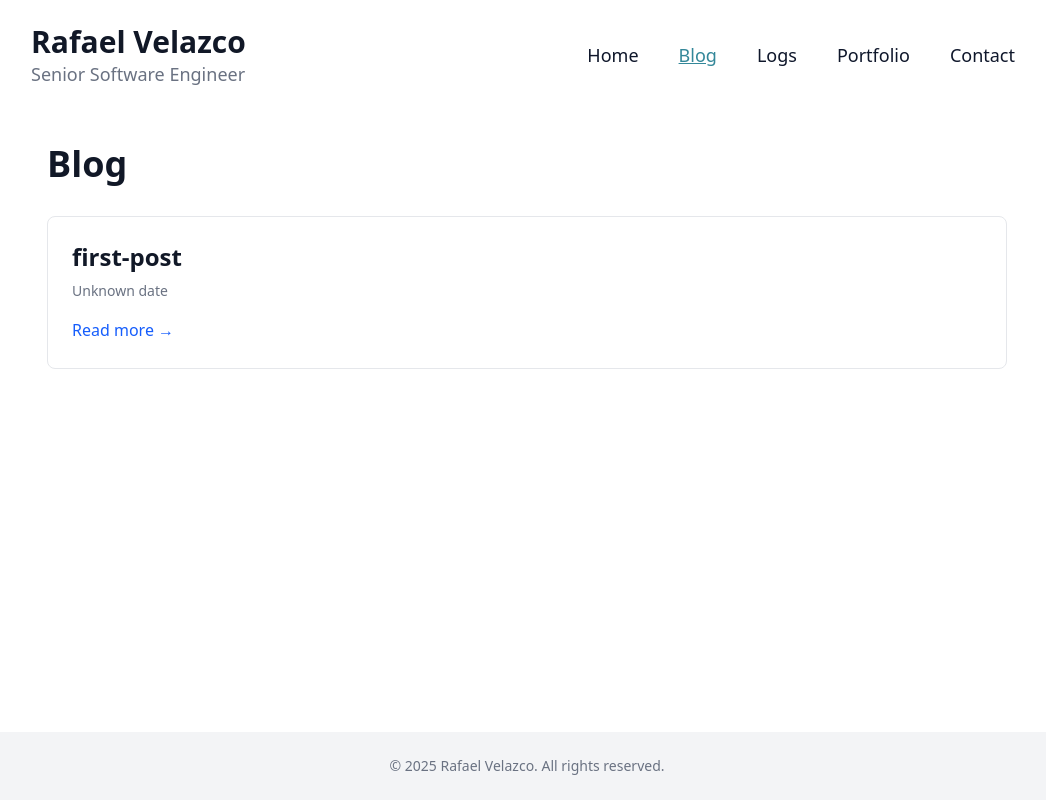
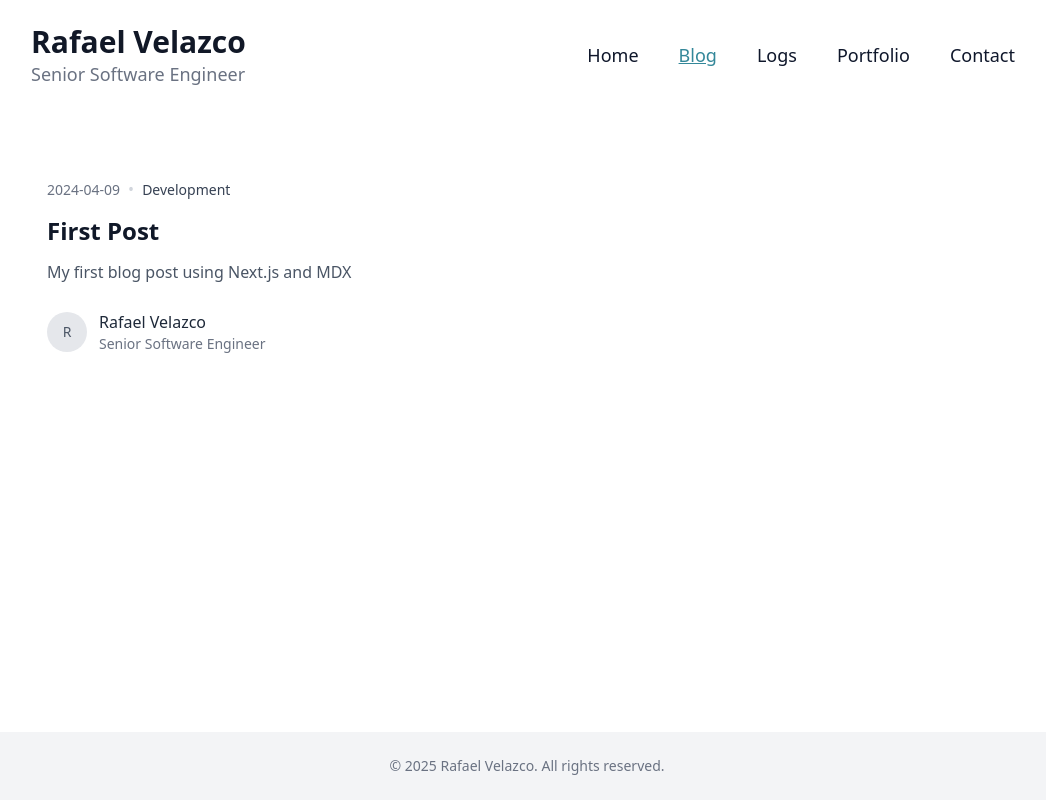
Before and after one commit to rjvelazco/rjvelazco-v2, a Next.js app: page /blog in a window 1280 px wide. Shown: the whole page, without its empty margins (113-1159 px from the left). Built offline with nearby package versions, Linux system fonts and the light colour scheme.

Commit message:
feat: refactor blog page to utilize new utility functions, enhance post rendering, and improve author display

```diff
--- a/src/app/(site)/blog/page.tsx
+++ b/src/app/(site)/blog/page.tsx
@@ -1,99 +1,69 @@
-import fs from 'fs';
-import path from 'path';
-
-import Link from 'next/link';
+import Link from "next/link";
+import { BlogPost, getPosts } from "./utils";
 
 export const metadata = {
-  title: 'Blog | My Portfolio',
-  description: 'Read the latest articles about web development, programming, and more.',
+  title: "Blog | My Portfolio",
+  description:
+    "Read the latest articles about web development, programming, and more.",
 };
 
-export default function BlogPage() {
-  const posts = getAllPosts();
+// Author component for blog posts
+const Author = ({ name, role }: { name: string; role: string }) => (
+  <div className="flex items-center mt-6">
+    <div className="w-10 h-10 bg-gray-200 dark:bg-gray-700 rounded-full flex items-center justify-center text-gray-600 dark:text-gray-300 text-sm font-medium">
+      {name.charAt(0)}
+    </div>
+    <div className="ml-3">
+      <p className="text-base font-medium text-gray-800 dark:text-gray-200">
+        {name}
+      </p>
+      <p className="text-sm text-gray-500 dark:text-gray-400">{role}</p>
+    </div>
+  </div>
+);
 
+const NoPosts = () => (
+  <div className="text-center py-12">
+    <p className="text-gray-600 dark:text-gray-400">No blog posts found.</p>
+  </div>
+);
+
+const PostItem = ({ post }: { post: BlogPost }) => (
+  <article key={post.slug} className="flex flex-col md:flex-row gap-8 group">
+    <div className="flex-1">
+      <div className="flex items-center gap-2 mb-3">
+        <time className="text-sm text-gray-500">{post.publishDate}</time>
+        <span className="text-gray-300 dark:text-gray-700">•</span>
+        <span className="text-sm text-gray-700 dark:text-gray-300">
+          {post.category}
+        </span>
+      </div>
+      <Link href={`/blog/posts/${post.slug}`} className="group-hover:underline">
+        <h2 className="text-2xl font-bold mb-3 text-gray-900 dark:text-gray-100 group-hover:text-blue-600 dark:group-hover:text-blue-400 transition-colors">
+          {post.title}
+        </h2>
+      </Link>
+      <p className="text-gray-600 dark:text-gray-400 mb-4">
+        {post.description}
+      </p>
+      <Author name="Rafael Velazco" role="Senior Software Engineer" />
+    </div>
+  </article>
+);
+
+export default async function BlogPage() {
+  const posts = await getPosts();
   return (
-    <div className="container mx-auto px-4 py-8">
-      <h1 className="text-4xl font-bold mb-8">Blog</h1>
-
+    <div className="container mx-auto px-4 py-16 max-w-6xl">
       {posts.length === 0 ? (
-        <div className="text-center py-12">
-          <p className="text-gray-600 dark:text-gray-400">No blog posts found.</p>
-        </div>
+        <NoPosts />
       ) : (
-        <div className="grid gap-6">
-          {posts.map(post => (
-            <article key={post.slug} className="border border-gray-200 dark:border-gray-800 rounded-lg p-6 hover:shadow-lg transition-shadow">
-              <Link href={`/blog/posts/${post.slug}`} className="block">
-                <h2 className="text-2xl font-bold mb-2 hover:text-blue-600 dark:hover:text-blue-400">{post.title}</h2>
-                <time className="text-sm text-gray-500 mb-2 block">{post.date}</time>
-                <p className="text-gray-700 dark:text-gray-300">{post.description}</p>
-                <div className="mt-4">
-                  <span className="inline-block text-blue-600 dark:text-blue-400">Read more →</span>
-                </div>
-              </Link>
-            </article>
+        <div className="grid gap-10 md:grid-cols-1 lg:grid-cols-1">
+          {posts.map((post) => (
+            <PostItem key={post.slug} post={post} />
           ))}
         </div>
       )}
     </div>
   );
 }
-
-// MOVE TO A UTIL
-export interface BlogPost {
-  slug: string;
-  title: string;
-  date: string;
-  description: string;
-}
-
-// Function to get all blog posts
-export function getAllPosts(): BlogPost[] {
-  const postsDirectory = path.join(process.cwd(), 'src', 'app', '(site)', 'blog', 'posts');
-
-  try {
-    // Get all directory names in the posts folder - each directory is a blog post
-    const postDirectories = fs.readdirSync(postsDirectory, { withFileTypes: true })
-      .filter(dirent => dirent.isDirectory())
-      .map(dirent => dirent.name);
-
-    const posts = postDirectories.map(directory => {
-      // Read the MDX file content
-      const fullPath = path.join(postsDirectory, directory, 'page.mdx');
-      const fileContents = fs.readFileSync(fullPath, 'utf8');
-
-      // Extract frontmatter data using regex
-      const frontmatterRegex = /---\s*([\s\S]*?)\s*---/;
-      const match = frontmatterRegex.exec(fileContents);
-
-      const frontMatterBlock = match ? match[1] : '';
-      const frontmatter: Record<string, string> = {};
-
-      // Parse frontmatter key-value pairs
-      frontMatterBlock.split('\n').forEach(line => {
-        const [key, ...valueArr] = line.split(': ');
-        if (key && valueArr.length > 0) {
-          const value = valueArr.join(': ').trim();
-          frontmatter[key.trim()] = value.replace(/^"(.*)"$/, '$1');
-        }
-      });
-
-      return {
-        slug: directory,
-        title: frontmatter.title || directory,
-        date: frontmatter.date || 'Unknown date',
-        description: frontmatter.description || '',
-      };
-    });
-
-    // Sort posts by date (newest first)
-    return posts.sort((a, b) => {
-      if (a.date > b.date) return -1;
-      if (a.date < b.date) return 1;
-      return 0;
-    });
-  } catch (error) {
-    console.error('Error reading blog posts:', error);
-    return [];
-  }
-}
--- a/src/app/(site)/blog/posts/first-post/page.mdx
+++ b/src/app/(site)/blog/posts/first-post/page.mdx
@@ -3,6 +3,10 @@ import MdxLayout from '@components/mdx-layout'
 export const metadata = {
   title: 'First Post',
   description: 'My first blog post using Next.js and MDX',
+  slug: 'first-post',
+  publishDate: '2024-04-09',
+  summary: 'Discover why Vim, with its steep learning curve, remains a beloved tool among developers for editing code efficiently and effectively.',
+  category: 'Development',
 }
 
 export default function MDXPage({ children }) {
--- /dev/null
+++ b/src/app/(site)/blog/utils.ts
@@ -0,0 +1,38 @@
+import fs from 'fs';
+import { readdir } from 'fs/promises';
+import { Dirent } from 'fs';
+import Link from 'next/link';
+
+export const metadata = {
+  title: 'Blog | My Portfolio',
+  description: 'Read the latest articles about web development, programming, and more.',
+};
+
+// MOVE TO A UTIL
+export interface BlogPost {
+  slug: string;
+  title: string;
+  date: string;
+  description: string;
+  category?: string;
+  publishDate: string;
+}
+
+export async function getPosts(): Promise<BlogPost[]> {
+  // Retrieve slugs from post routes
+  const slugs = await readdir('./src/app/(site)/blog/posts', { withFileTypes: true });
+  const directories = slugs.filter((dirent: Dirent) => dirent.isDirectory());
+
+  // Retrieve metadata from MDX files
+  const posts = await Promise.all(
+    directories.map(async (dirent: Dirent) => {
+      const { metadata } = await import(`./posts/${dirent.name}/page.mdx`);
+      return { slug: dirent.name, ...metadata } as BlogPost;
+    })
+  );
+
+  // Sort posts from newest to oldest
+  posts.sort((a: BlogPost, b: BlogPost) => +new Date(b.publishDate) - +new Date(a.publishDate));
+
+  return posts;
+}
```
